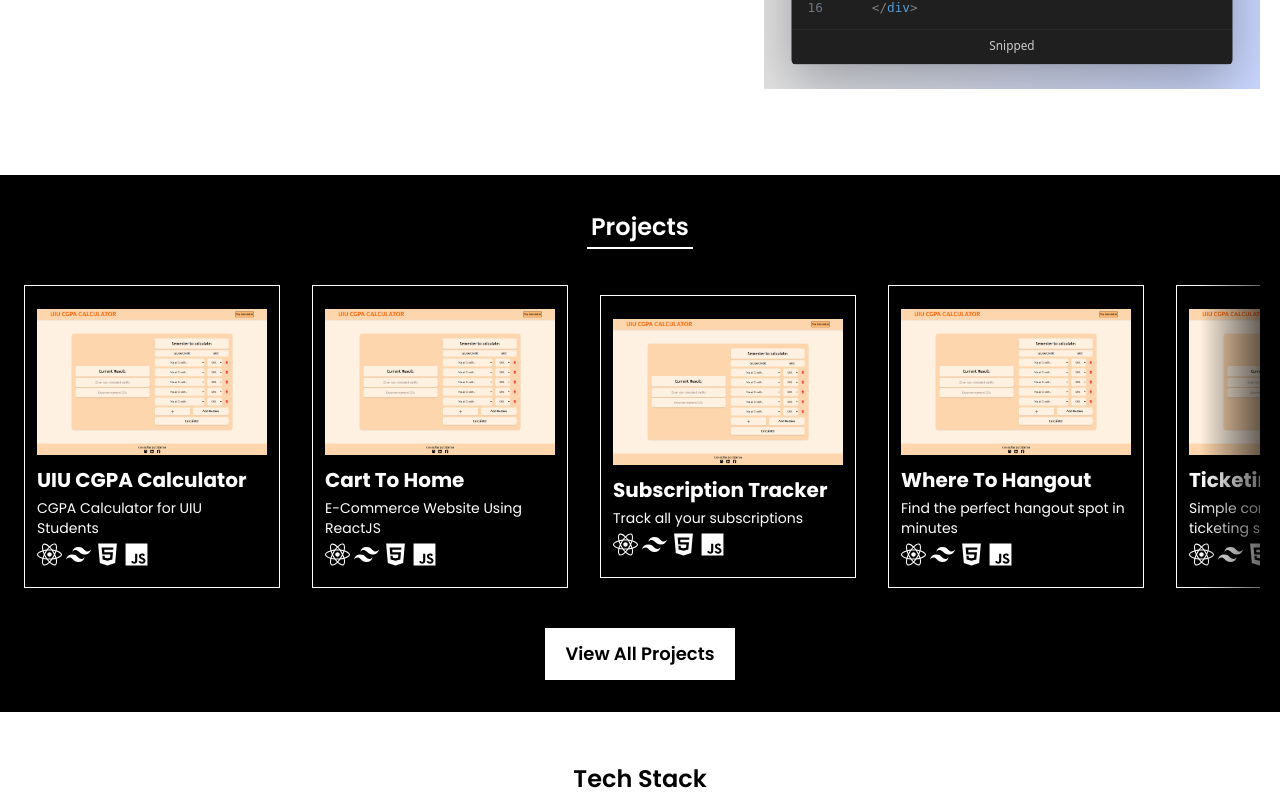
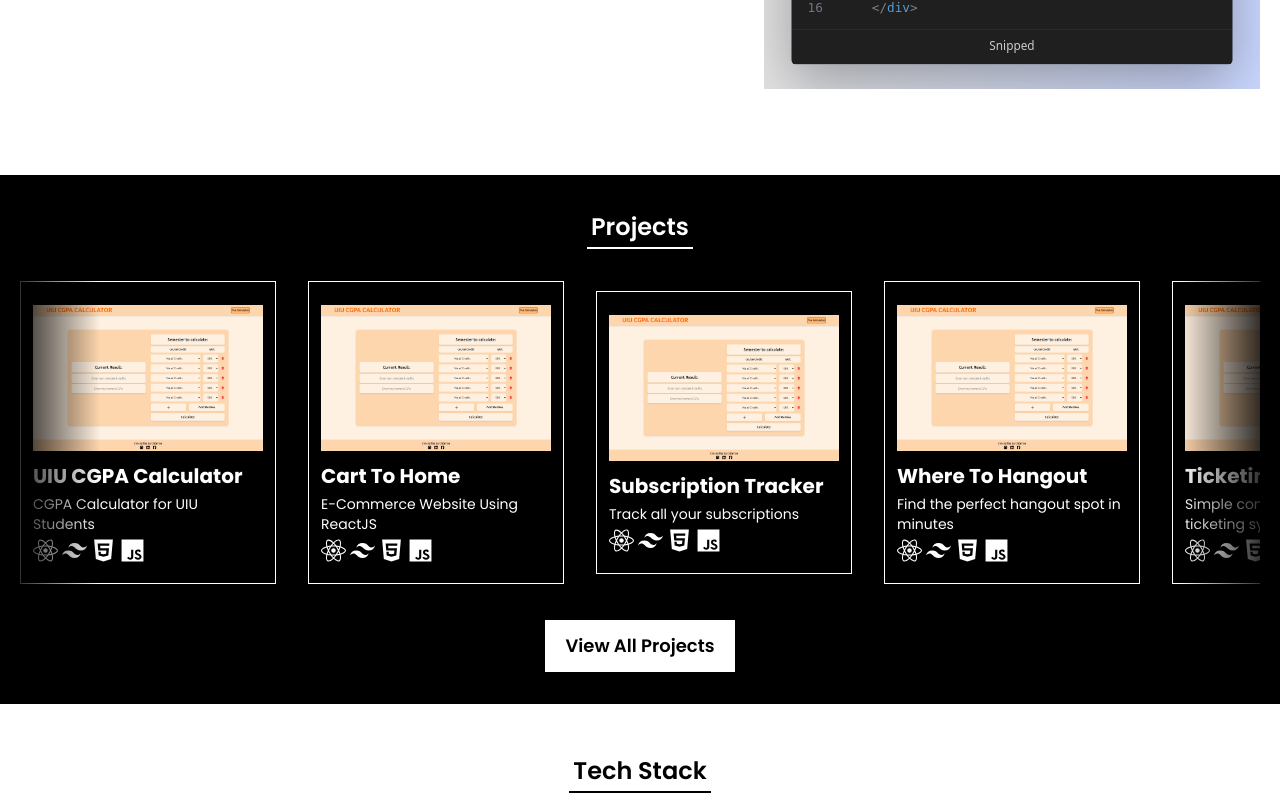
Before and after one commit to sajidzamanme/Portfolio, a React (Vite) app: page / in a window 1280 px wide. Shown: the part 457-1254 px from the top of the page. Built offline with nearby package versions, Linux system fonts and the light colour scheme.

Commit message:
Implement Scrolling on projectsBar

```diff
--- a/src/components/ProjectsBar.jsx
+++ b/src/components/ProjectsBar.jsx
@@ -2,6 +2,7 @@ import { useEffect, useState } from "react";
 import CustomBtn from "./CustomBtn";
 import MiniProjectCard from "./MiniProjectCard";
 import { FaArrowCircleRight } from "react-icons/fa";
+import { FaArrowCircleLeft } from "react-icons/fa";
 import axios from "axios";
 
 const ProjectsBar = () => {
@@ -14,6 +15,16 @@ const ProjectsBar = () => {
     } catch (error) {
       console.log(error);
     }
+  };
+
+  const handleScrollLeft = () => {
+    var slider = document.getElementById("slider");
+    slider.scrollLeft = slider.scrollLeft - 500;
+  };
+
+  const handleScrollRight = () => {
+    var slider = document.getElementById("slider");
+    slider.scrollLeft = slider.scrollLeft + 500;
   };
 
   useEffect(() => {
@@ -31,26 +42,44 @@ const ProjectsBar = () => {
         </h1>
 
         {/* Scrollable Projects Section */}
+        <div className="relative w-full h-full flex items-center">
+          {/* Scroll Left */}
+          <div className="absolute left-0 h-full z-50 select-none">
             <div
-          className="relative w-full h-[50%] flex flex-row items-center overflow-auto
-          gap-8 p-1 no-scrollbar"
+              className="w-[5rem] h-full text-white flex items-center justify-center
+                          bg-gradient-to-r from-black/80 to-white/0 group"
             >
+              <FaArrowCircleLeft
+                size={50}
+                className="text-white bg-black rounded-4xl opacity-0 group-hover:opacity-100"
+                onClick={handleScrollLeft}
+              />
+            </div>
+          </div>
+
           {/* Renders Project Cards from a json file (Later from a server) */}
+          <div
+            id="slider"
+            className="w-full h-full flex flex-row items-center overflow-auto
+          scroll-smooth gap-8 no-scrollbar"
+          >
             {!projects
               ? "Loading"
               : projects.map((proj) => {
                   return <MiniProjectCard key={proj.id} project={proj} />;
                 })}
+          </div>
 
-          {/* Scroll Button */}
-          <div className="absolute -right-5 h-full z-50">
+          {/* Scroll Right */}
+          <div className="absolute right-0 h-full z-50 select-none">
             <div
-              className="w-[5rem] h-full text-white flex items-center
+              className="w-[5rem] h-full text-white flex items-center justify-center
                           bg-gradient-to-r from-white/0 to-black/80 group"
             >
               <FaArrowCircleRight
                 size={50}
                 className="text-white bg-black rounded-4xl opacity-0 group-hover:opacity-100"
+                onClick={handleScrollRight}
               />
             </div>
           </div>
@@ -63,3 +92,5 @@ const ProjectsBar = () => {
 };
 
 export default ProjectsBar;
+
+// Fix scroll amount
```
Lines whose indentation alone changed are shown as unchanged.
